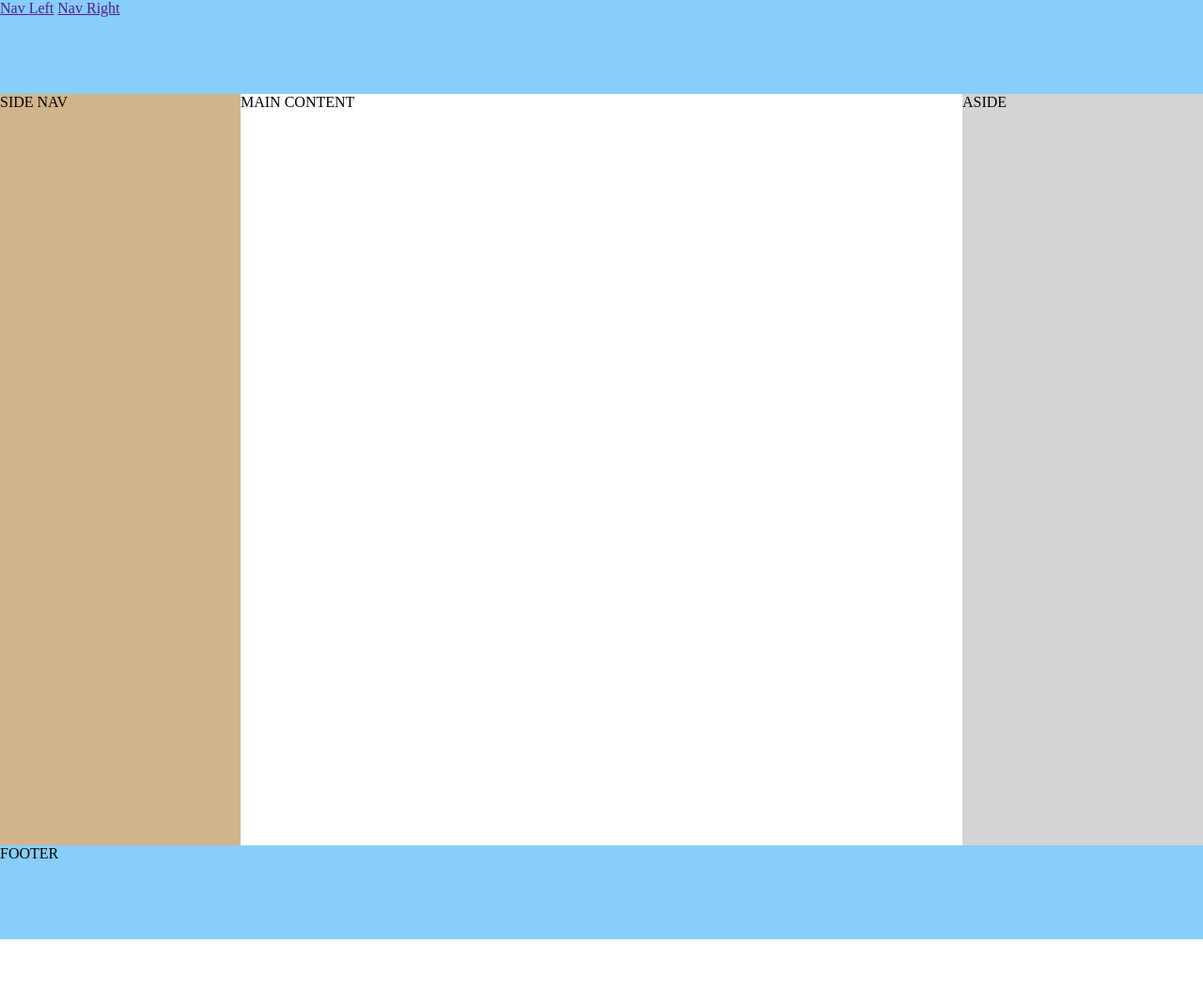
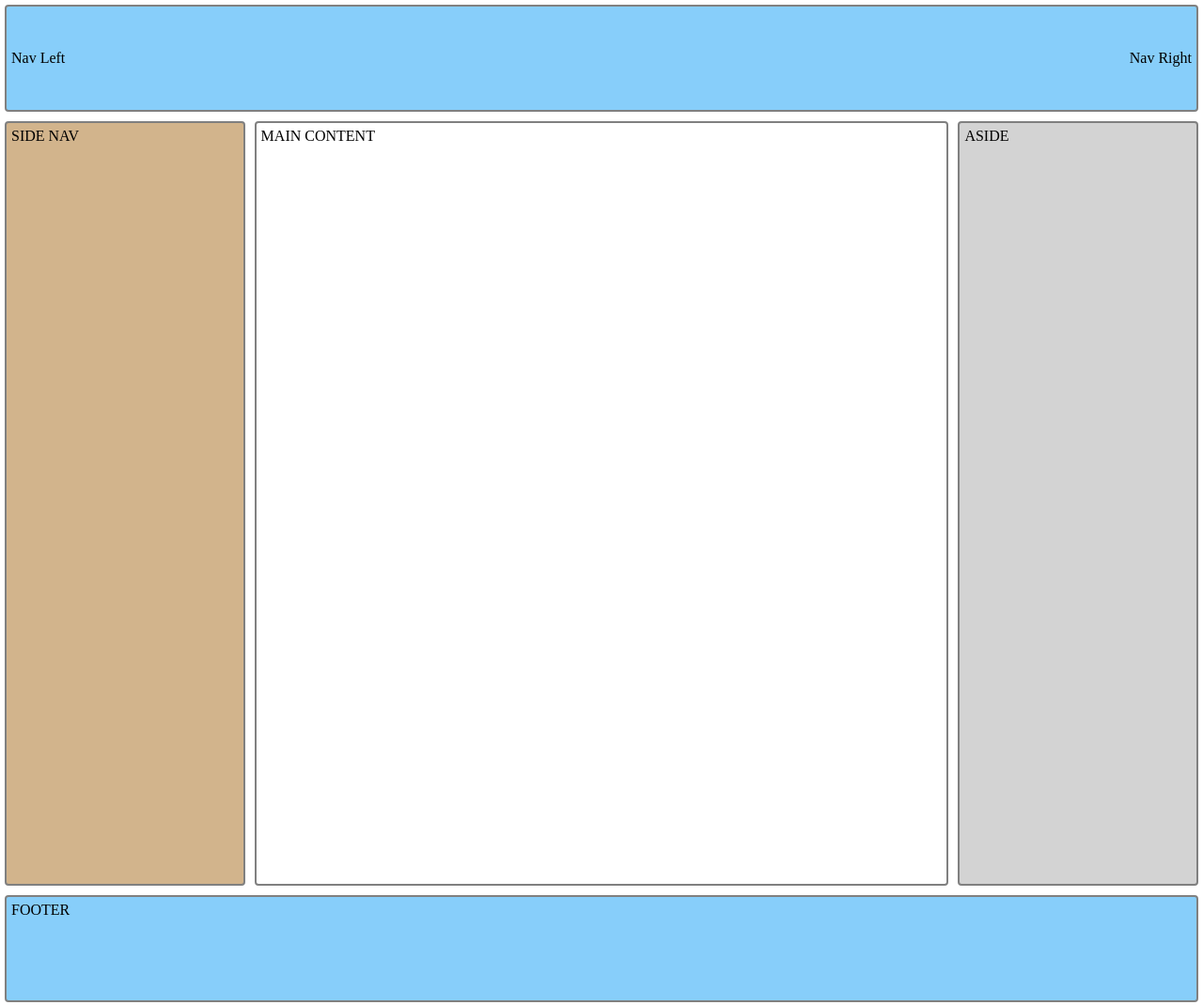
Before and after one commit to Athtar42/frontend-practice, a plain HTML site: page Responsive Holy Grail Layout/index.html in a window 1280 px wide. Shown: the whole page at 94% size. Before the commit the page ends 1000 px from the top, so only its background shows below. Drawn offline with Linux system fonts and the light colour scheme.

Commit message:
holy  grail layout update

```diff
--- a/Responsive Holy Grail Layout/main.css
+++ b/Responsive Holy Grail Layout/main.css
@@ -4,6 +4,19 @@ body {
     flex-direction: column;
     min-height: 100px;
 }
+
+header {
+    display: flex;
+    justify-content: space-between;
+    /* 使元素分散于一行的两端 */
+    align-items: center;
+}
+
+a {
+    text-decoration: none;
+    /* 去掉下划线 */
+    color: black;
+  }
 
 header, footer {
     background-color: lightskyblue;
@@ -13,6 +26,13 @@ header, footer {
 main {
     display: flex;
 
+}
+
+main > *, header, footer {
+    margin: 5px;
+    padding: 5px;
+    border: 2px solid gray;
+    border-radius: 4px;
 }
 
 article {
```
